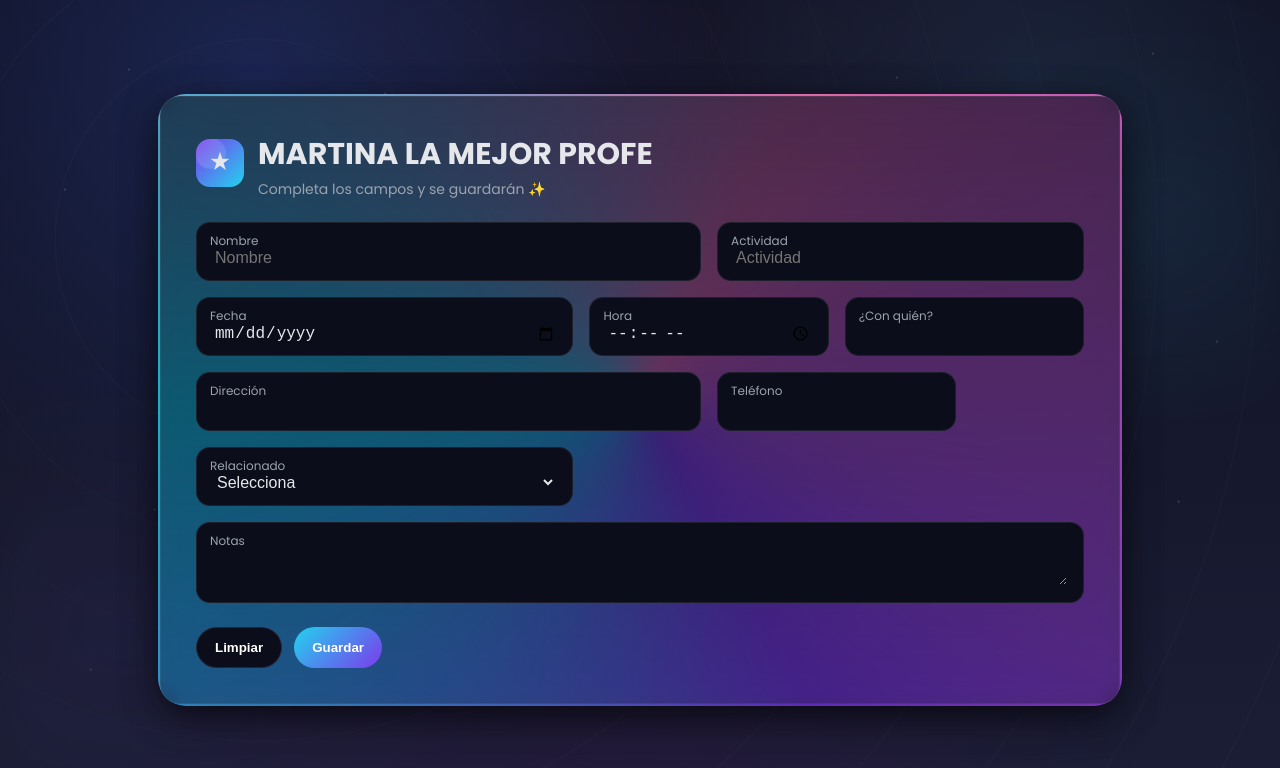
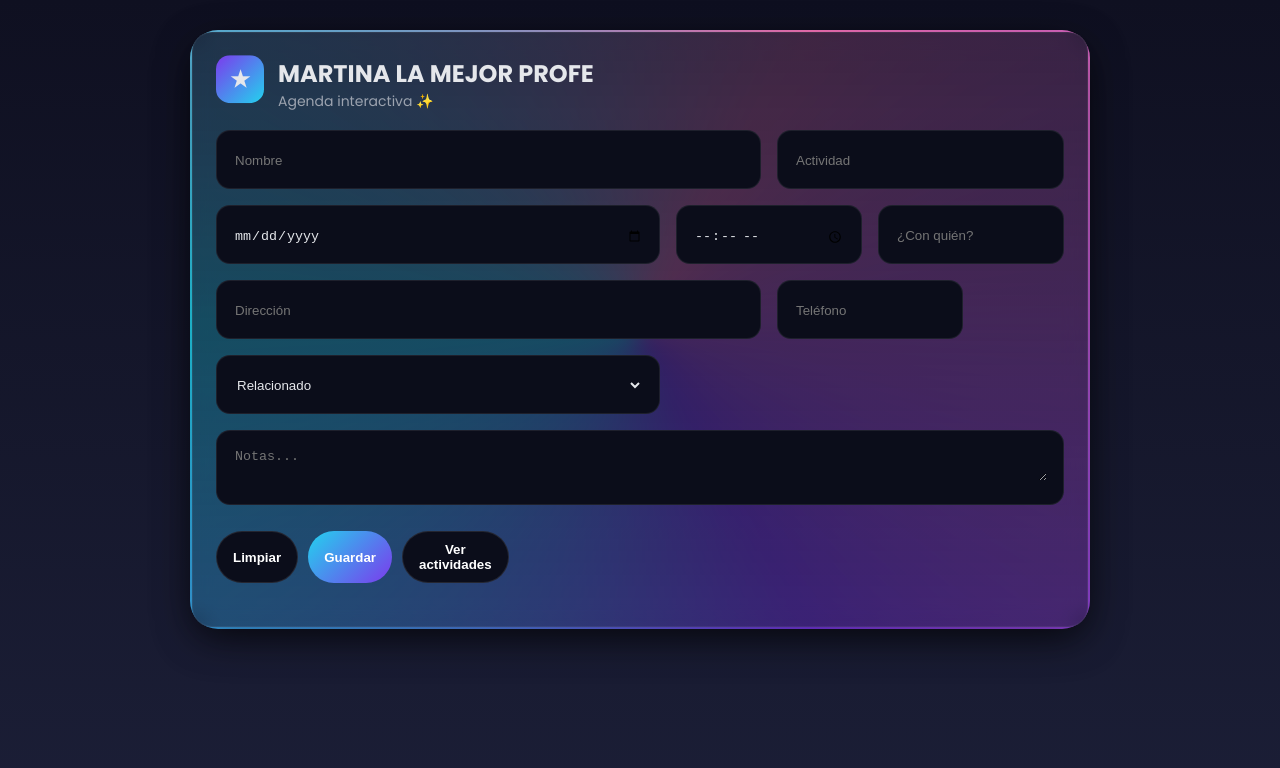
Before and after one commit to MateoNKD/martaocupaciones.githud.io, a plain HTML site: page index.html in a window 1280 px wide. Drawn offline with Linux system fonts and the light colour scheme.

Commit message:
Update index.html

```diff
--- a/index.html
+++ b/index.html
@@ -6,122 +6,83 @@
   <title>MARTINA LA MEJOR PROFE</title>
   <link href="https://fonts.googleapis.com/css2?family=Poppins:wght@300;400;500;600;700&display=swap" rel="stylesheet">
   <style>
-    /* ============ Tus estilos tal cual ============ */
     :root{
-      --bg1:#0f1021;
-      --bg2:#1b1e36;
-      --ac1:#7c3aed;
-      --ac2:#22d3ee;
-      --ac3:#f472b6;
-      --card:#101225cc;
-      --text:#e5e7eb;
-      --muted:#9ca3af;
-      --ok:#10b981;
-      --warn:#f59e0b;
-      --err:#ef4444;
+      --bg1:#0f1021; --bg2:#1b1e36;
+      --ac1:#7c3aed; --ac2:#22d3ee; --ac3:#f472b6;
+      --card:#101225cc; --text:#e5e7eb; --muted:#9ca3af;
+      --ok:#10b981; --err:#ef4444;
       --radius:1.25rem;
     }
     *{ box-sizing:border-box; }
-    html,body{ height:100%; }
     body{
-      margin:0;
-      font-family:"Poppins",system-ui,-apple-system,Segoe UI,Roboto,Ubuntu,Cantarell,Noto Sans,sans-serif;
-      color:var(--text);
-      background: radial-gradient(60vw 60vw at 20% 10%, #1b2550 0%, transparent 60%),
-                  radial-gradient(50vw 50vw at 80% 10%, #1a2238 0%, transparent 60%),
-                  radial-gradient(70vw 70vw at 50% 110%, #241a3b 0%, transparent 60%),
-                  linear-gradient(180deg, var(--bg1), var(--bg2));
-      overflow-x:hidden;
+      margin:0; font-family:"Poppins",sans-serif; color:var(--text);
+      background: linear-gradient(180deg,var(--bg1),var(--bg2));
+      min-height:100vh;
     }
-    /* Fondo animado */
-    .constelaciones, .constelaciones::before, .constelaciones::after{
-      position:fixed; inset:0; content:""; pointer-events:none;
-    }
-    .constelaciones{
-      background: repeating-radial-gradient(circle at 20% 30%, rgba(255,255,255,.07) 0 1px, transparent 2px 100px);
-      mix-blend-mode:screen; opacity:.15; filter:blur(0.3px);
-      animation: parpadeo 6s linear infinite;
-    }
-    .constelaciones::before{
-      --s: 2px; --d: 140s; --n: 250;
-      background: transparent;
-      box-shadow:
-        10vw 5vh #fff, 30vw 8vh #fff, 50vw 9vh #fff, 70vw 6vh #fff, 90vw 3vh #fff,
-        5vw 20vh #fff, 25vw 25vh #fff, 45vw 22vh #fff, 65vw 28vh #fff, 85vw 26vh #fff,
-        15vw 40vh #fff, 35vw 38vh #fff, 55vw 44vh #fff, 75vw 41vh #fff, 95vw 39vh #fff,
-        12vw 60vh #fff, 32vw 58vh #fff, 52vw 64vh #fff, 72vw 61vh #fff, 92vw 59vh #fff,
-        7vw 80vh #fff, 27vw 78vh #fff, 47vw 84vh #fff, 67vw 81vh #fff, 87vw 79vh #fff;
-      width:var(--s); height:var(--s); border-radius:50%;
-      animation: estrellas var(--d) linear infinite;
-    }
-    .constelaciones::after{
-      background: radial-gradient(600px 400px at 10% 80%, rgba(124,58,237,.35), transparent 60%),
-                  radial-gradient(500px 350px at 90% 30%, rgba(34,211,238,.35), transparent 60%),
-                  radial-gradient(700px 500px at 50% -10%, rgba(244,114,182,.25), transparent 60%);
-      filter: blur(30px) saturate(120%);
-      animation: orbes 20s ease-in-out infinite alternate;
-      opacity:.8;
-    }
-    @keyframes parpadeo{ 0%,100%{opacity:.15} 50%{opacity:.25} }
-    @keyframes estrellas{ 0%{ transform:translateY(0) } 100%{ transform:translateY(100vh) } }
-    @keyframes orbes{ from{ transform:translateY(-20px)} to{ transform:translateY(20px)} }
-
-    /* Contenedor */
-    .wrap{ min-height:100dvh; display:grid; place-items:center; padding: clamp(16px, 4vw, 48px); }
+    .wrap{ display:grid; place-items:center; padding:30px; }
     .shell{
       position:relative; border-radius: calc(var(--radius) + 8px); padding:2px;
       background: conic-gradient(from var(--a), var(--ac1), var(--ac2), var(--ac3), var(--ac1));
       animation: rotar 12s linear infinite;
-      box-shadow: 0 10px 40px -10px rgba(0,0,0,.7);
+      box-shadow: 0 10px 40px -10px rgba(0,0,0,.7); width:100%; max-width:900px;
     }
     .card{
-      position:relative; z-index:1; border-radius:var(--radius);
-      background: linear-gradient(180deg, rgba(16,18,37,.75), rgba(16,18,37,.55));
-      backdrop-filter: blur(10px) saturate(120%);
-      -webkit-backdrop-filter: blur(10px) saturate(120%);
-      padding: clamp(20px, 4vw, 36px);
-      width: min(960px, 92vw);
+      border-radius:var(--radius);
+      background: linear-gradient(180deg, rgba(16,18,37,.8), rgba(16,18,37,.6));
+      backdrop-filter: blur(10px);
+      padding:24px; width:100%;
       box-shadow: inset 0 0 0 1px rgba(255,255,255,.06), 0 12px 40px rgba(0,0,0,.35);
     }
-    @property --a{ syntax: '<angle>'; initial-value: 0deg; inherits: false; }
-    @keyframes rotar{ to{ --a: 360deg } }
-    .header{ display:flex; align-items:center; gap:14px; margin-bottom: 22px; }
-    .logo{
-      width:48px; height:48px; border-radius:14px; display:grid; place-items:center;
-      background: radial-gradient(circle at 30% 30%, #ffffff22 0 30%, transparent 35%),
-                  linear-gradient(135deg, var(--ac1), var(--ac2));
-      animation: flotar 4s ease-in-out infinite;
+    @property --a{ syntax:'<angle>'; initial-value:0deg; inherits:false }
+    @keyframes rotar{ to{ --a:360deg } }
+    .header{ display:flex; align-items:center; gap:14px; margin-bottom:18px; }
+    .logo{ width:48px; height:48px; border-radius:14px; display:grid; place-items:center;
+      background: linear-gradient(135deg,var(--ac1),var(--ac2)); animation: flotar 4s infinite; }
+    .logo i{ font-style:normal; font-size:22px; font-weight:800 }
+    @keyframes flotar{ 0%,100%{ transform:translateY(0)} 50%{ transform:translateY(-6px)} }
+    .title{ font-size:24px; font-weight:700 }
+    .subtitle{ font-size:14px; color:var(--muted) }
+    form{ display:grid; grid-template-columns: repeat(12,1fr); gap:16px }
+    .field{ grid-column:span 12 }
+    @media(min-width:720px){
+      .field.half{ grid-column:span 6 }
+      .field.third{ grid-column:span 4 }
     }
-    .logo i{ font-style:normal; font-weight:800; font-size:22px; }
-    @keyframes flotar { 0%,100%{ transform:translateY(0)} 50%{ transform:translateY(-6px)} }
-    .title{ font-size: clamp(20px, 3.2vw, 30px); font-weight:700; }
-    .subtitle{ color:var(--muted); font-size: clamp(12px, 2.2vw, 14px); margin-top:2px }
-    form{ display:grid; grid-template-columns: repeat(12, 1fr); gap:16px; }
-    .field{ grid-column: span 12; position:relative; }
-    @media (min-width:720px){
-      .field.half{ grid-column: span 6; }
-      .field.third{ grid-column: span 4; }
+    .control{ background:#0b0d1a; border:1px solid #ffffff14; border-radius:14px;
+      padding:16px; }
+    .control input,.control select,.control textarea{
+      width:100%; background:transparent; border:0; outline:0; color:var(--text);
     }
-    .control{
-      background: #0b0d1a; border:1px solid #ffffff14; border-radius:14px;
-      padding: 22px 16px 10px 16px; color:var(--text);
+    .actions{ display:flex; gap:10px; justify-content:flex-end; margin-top:10px }
+    .btn{ padding:10px 16px; border-radius:999px; border:0; font-weight:600; cursor:pointer;
+      background:linear-gradient(135deg,var(--ac2),var(--ac1)); color:white; }
+    .btn.secondary{ background:#0b0d1a; border:1px solid #ffffff1a; }
+    /* ================== Lista actividades ================== */
+    #listaActividades{
+      margin-top:20px; max-height:0; overflow:hidden;
+      transition:max-height .7s ease, opacity .5s ease;
+      opacity:0;
     }
-    .control input, .control select, .control textarea{
-      width:100%; background:transparent; border:0; outline:0; color:var(--text);
-      font-size: clamp(14px, 2.6vw, 16px);
+    #listaActividades.mostrar{ max-height:500px; opacity:1; }
+    .actividad{
+      background:#0f1122; border:1px solid #ffffff22; border-radius:14px;
+      padding:14px 18px; margin-bottom:12px;
+      display:flex; justify-content:space-between; align-items:center;
+      animation: aparecer .5s ease forwards;
     }
-    .label{ position:absolute; left:14px; top:10px; font-size:12px; color:var(--muted); }
-    .actions{ display:flex; gap:12px; justify-content:flex-end; margin-top:8px }
-    .btn{
-      padding: 12px 18px; border-radius: 999px; font-weight:600;
-      background: linear-gradient(135deg, var(--ac2), var(--ac1));
-      color:white; border:0; cursor:pointer;
+    @keyframes aparecer{ from{ transform:translateY(15px); opacity:0 } to{ transform:translateY(0); opacity:1 } }
+    .actividad-info{ flex:1 }
+    .actividad-titulo{ font-weight:600 }
+    .actividad-detalle{ font-size:13px; color:var(--muted) }
+    .actividad-acciones button{
+      margin-left:8px; border:0; padding:6px 12px; border-radius:8px; cursor:pointer;
+      font-size:12px; font-weight:600;
     }
-    .btn.secondary{ background: #0b0d1a; border:1px solid #ffffff1a; }
+    .editar{ background:var(--ac2); color:#fff }
+    .eliminar{ background:var(--err); color:#fff }
   </style>
 </head>
 <body>
-  <div class="constelaciones"></div>
   <div class="wrap">
     <div class="shell">
       <div class="card">
@@ -129,82 +90,88 @@
           <div class="logo"><i>★</i></div>
           <div>
             <div class="title">MARTINA LA MEJOR PROFE</div>
-            <div class="subtitle">Completa los campos y se guardarán ✨</div>
+            <div class="subtitle">Agenda interactiva ✨</div>
           </div>
         </div>
 
+        <!-- Formulario -->
         <form id="formActividad">
-          <div class="field half">
-            <label class="label" for="nombre">Nombre</label>
-            <div class="control"><input type="text" id="nombre" name="nombre" placeholder="Nombre"></div>
-          </div>
-          <div class="field half">
-            <label class="label" for="actividad">Actividad</label>
-            <div class="control"><input type="text" id="actividad" name="actividad" placeholder="Actividad"></div>
-          </div>
+          <div class="field half"><div class="control"><input type="text" id="nombre" name="nombre" placeholder="Nombre"></div></div>
+          <div class="field half"><div class="control"><input type="text" id="actividad" name="actividad" placeholder="Actividad"></div></div>
+          <div class="field third"><div class="control"><input type="date" id="fecha" name="fecha"></div></div>
+          <div class="field third"><div class="control"><input type="time" id="hora" name="hora"></div></div>
+          <div class="field third"><div class="control"><input type="text" id="conquien" name="conquien" placeholder="¿Con quién?"></div></div>
+          <div class="field half"><div class="control"><input type="text" id="direccion" name="direccion" placeholder="Dirección"></div></div>
+          <div class="field third"><div class="control"><input type="tel" id="telefono" name="telefono" placeholder="Teléfono"></div></div>
           <div class="field third">
-            <label class="label" for="fecha">Fecha</label>
-            <div class="control"><input type="date" id="fecha" name="fecha"></div>
-          </div>
-          <div class="field third">
-            <label class="label" for="hora">Hora</label>
-            <div class="control"><input type="time" id="hora" name="hora"></div>
-          </div>
-          <div class="field third">
-            <label class="label" for="conquien">¿Con quién?</label>
-            <div class="control"><input type="text" id="conquien" name="conquien"></div>
-          </div>
-          <div class="field half">
-            <label class="label" for="direccion">Dirección</label>
-            <div class="control"><input type="text" id="direccion" name="direccion"></div>
-          </div>
-          <div class="field third">
-            <label class="label" for="telefono">Teléfono</label>
-            <div class="control"><input type="tel" id="telefono" name="telefono"></div>
-          </div>
-          <div class="field third">
-            <label class="label" for="relacionado">Relacionado</label>
             <div class="control">
               <select id="relacionado" name="relacionado">
-                <option value="">Selecciona</option>
-                <option>Trabajo</option>
-                <option>Estudios</option>
-                <option>Personal</option>
-                <option>Salud</option>
-                <option>Otro</option>
+                <option value="">Relacionado</option>
+                <option>Trabajo</option><option>Estudios</option><option>Personal</option><option>Salud</option><option>Otro</option>
               </select>
             </div>
           </div>
-          <div class="field">
-            <label class="label" for="notas">Notas</label>
-            <div class="control"><textarea id="notas" name="notas"></textarea></div>
-          </div>
+          <div class="field"><div class="control"><textarea id="notas" name="notas" placeholder="Notas..."></textarea></div></div>
           <div class="actions">
             <button type="reset" class="btn secondary">Limpiar</button>
             <button type="submit" class="btn">Guardar</button>
+            <button type="button" id="verGuardadas" class="btn secondary">Ver actividades</button>
           </div>
         </form>
+
+        <!-- Lista de actividades guardadas -->
+        <div id="listaActividades"></div>
       </div>
     </div>
   </div>
 
   <script>
     const form = document.getElementById("formActividad");
+    const listaDiv = document.getElementById("listaActividades");
+    const verBtn = document.getElementById("verGuardadas");
 
-    // Al enviar, guardar en localStorage
-    form.addEventListener("submit", e => {
+    function cargarActividades(){
+      listaDiv.innerHTML="";
+      const actividades = JSON.parse(localStorage.getItem("actividades")||"[]");
+      actividades.forEach((act,i)=>{
+        const div=document.createElement("div");
+        div.className="actividad";
+        div.innerHTML=`
+          <div class="actividad-info">
+            <div class="actividad-titulo">${act.nombre||"Sin título"} — ${act.actividad||""}</div>
+            <div class="actividad-detalle">${act.fecha||""} ${act.hora||""} · ${act.conquien||""}</div>
+          </div>
+          <div class="actividad-acciones">
+            <button class="editar">Editar</button>
+            <button class="eliminar">Eliminar</button>
+          </div>`;
+        div.querySelector(".editar").onclick=()=>{
+          for(let k in act){ if(form[k]) form[k].value=act[k] }
+          listaDiv.classList.remove("mostrar");
+        }
+        div.querySelector(".eliminar").onclick=()=>{
+          actividades.splice(i,1);
+          localStorage.setItem("actividades",JSON.stringify(actividades));
+          cargarActividades();
+        }
+        listaDiv.appendChild(div);
+      });
+    }
+
+    form.addEventListener("submit",e=>{
       e.preventDefault();
-      const data = Object.fromEntries(new FormData(form).entries());
-      localStorage.setItem("actividadGuardada", JSON.stringify(data));
-      alert("✅ Actividad guardada en tu navegador");
+      const data=Object.fromEntries(new FormData(form).entries());
+      const actividades=JSON.parse(localStorage.getItem("actividades")||"[]");
+      actividades.push(data);
+      localStorage.setItem("actividades",JSON.stringify(actividades));
+      form.reset();
+      cargarActividades();
+      alert("✅ Actividad guardada");
     });
 
-    // Al cargar la página, rellenar si ya hay datos
-    window.addEventListener("DOMContentLoaded", () => {
-      const data = JSON.parse(localStorage.getItem("actividadGuardada") || "{}");
-      for (let key in data) {
-        if (form[key]) form[key].value = data[key];
-      }
+    verBtn.addEventListener("click",()=>{
+      listaDiv.classList.toggle("mostrar");
+      if(listaDiv.classList.contains("mostrar")) cargarActividades();
     });
   </script>
 </body>
```
